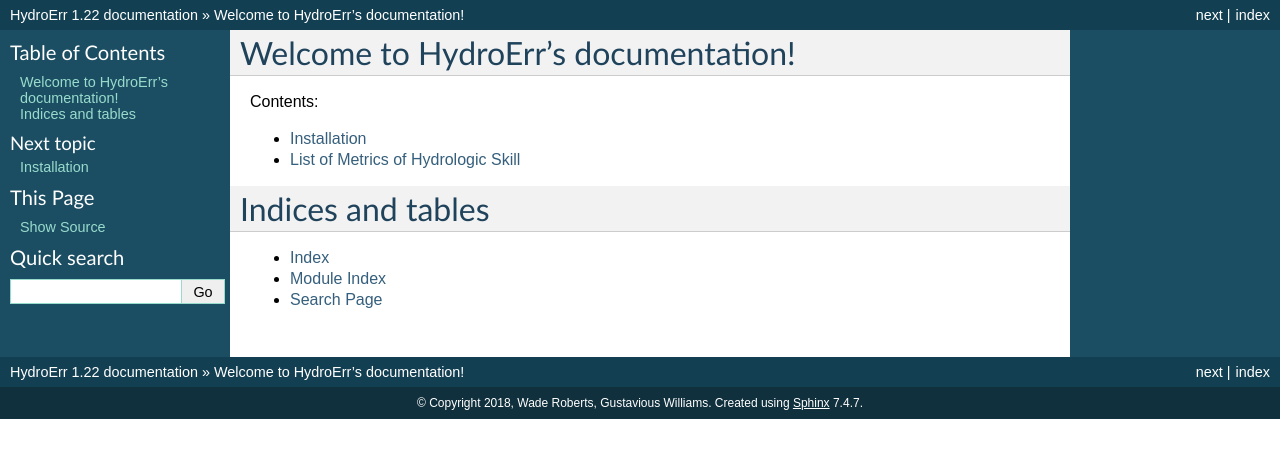
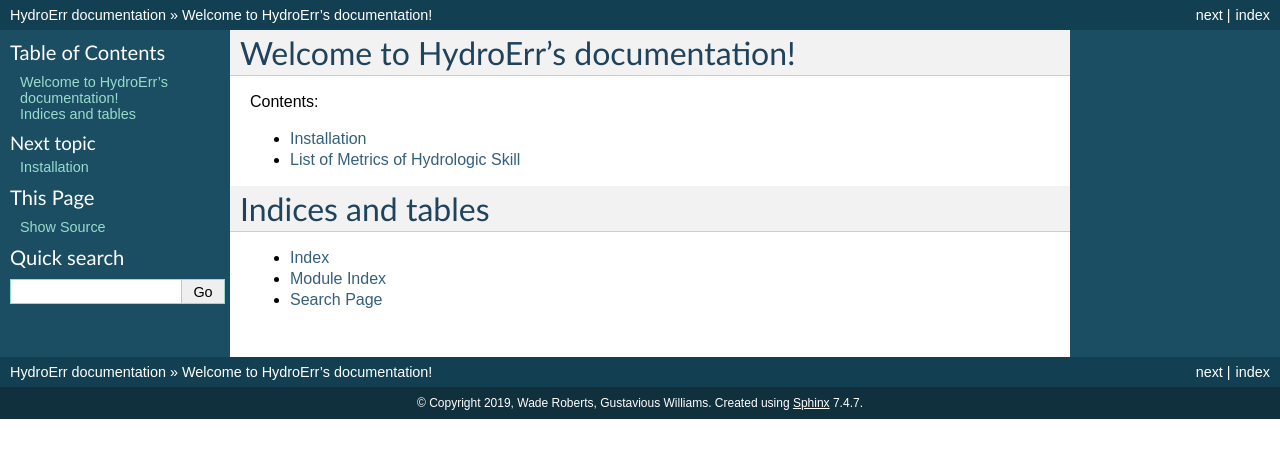
Before and after one commit to BYU-Hydroinformatics/HydroErr, a Sphinx documentation site: the page built from docs/index.rst, in a window 1280 px wide. Shown: the top 458 px of the page. Built offline with Sphinx 7.4.7, drawn with Linux system fonts in a browser that asks for light colours.

Commit message:
Updates to documentation for readthedocs.io

```diff
--- a/docs/conf.py
+++ b/docs/conf.py
@@ -22,13 +22,13 @@
 # -- Project information -----------------------------------------------------
 
 project = 'HydroErr'
-copyright = '2018, Wade Roberts, Gustavious Williams'
+copyright = '2019, Wade Roberts, Gustavious Williams'
 author = 'Wade Roberts, Gustavious Williams'
 
 # The short X.Y version
-version = ''
+version = '1.22'
 # The full version, including alpha/beta/rc tags
-release = '1.22'
+release = ''
 
 
 # -- General configuration ---------------------------------------------------
```
